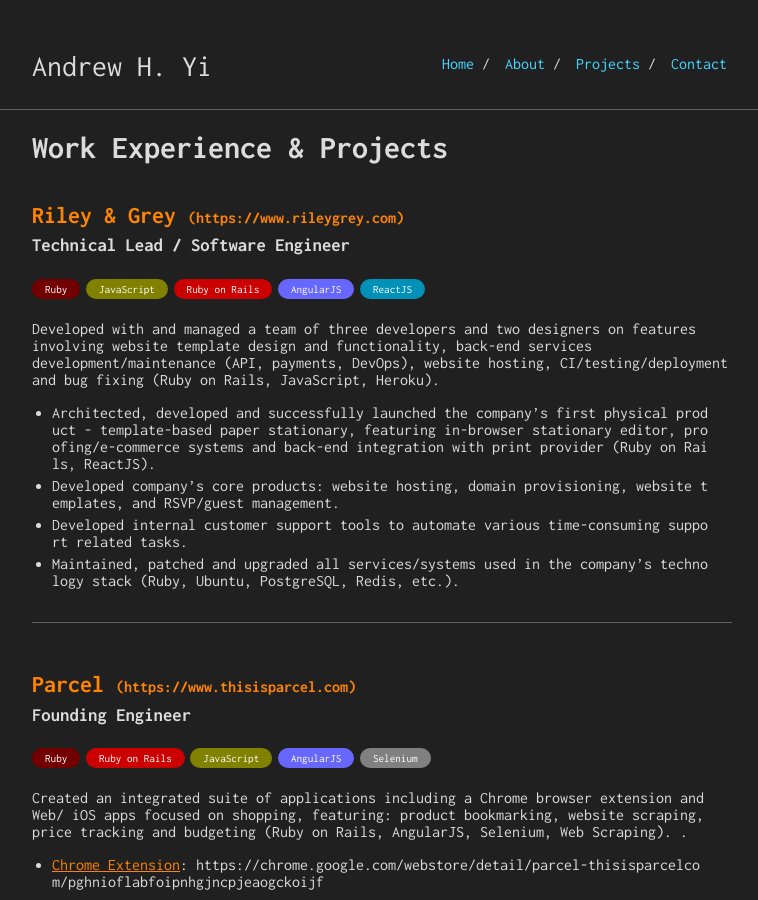
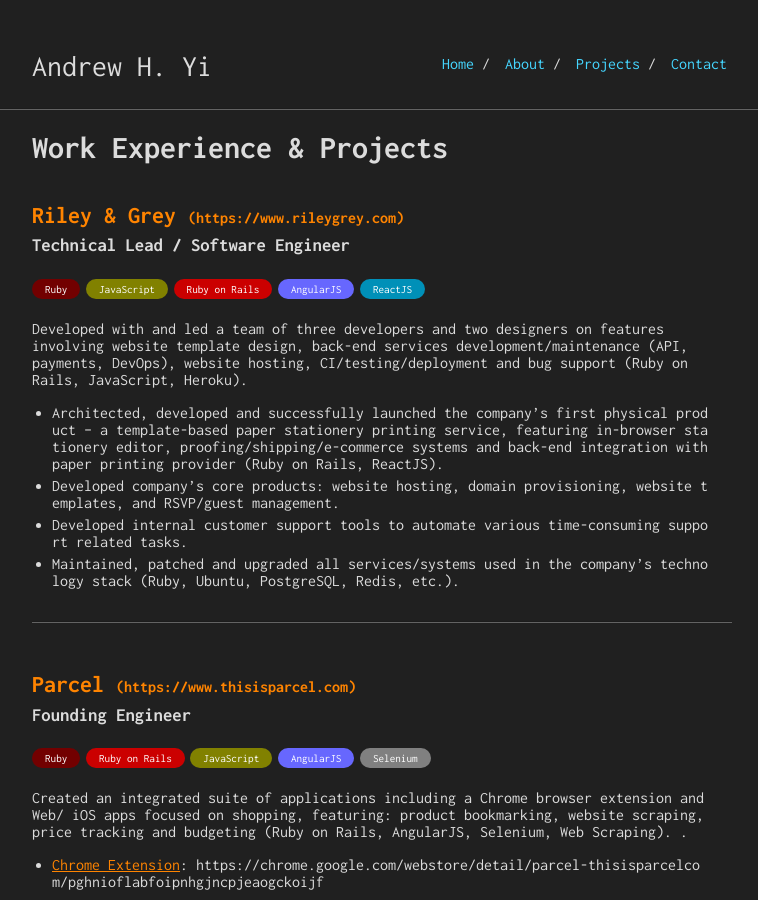
Before and after one commit to AndrewHYi/andrewhyi.github.io, a Jekyll site: the page built from projects.md, in a window 1280 px wide and 900 px high. Shown: the whole window, without its empty margins (258-1016 px from the left). Built offline with Jekyll 4.4.1, drawn with Linux system fonts in a browser that asks for light colours.

Commit message:
Fix typos, ben suggest

```diff
--- a/_data/projects.yml
+++ b/_data/projects.yml
@@ -1,11 +1,9 @@
 - name: Riley & Grey
   link: https://www.rileygrey.com
   position: Technical Lead / Software Engineer
-  description: "Developed with and managed a team of three developers and two designers on features involving website template design and functionality,
-back-end services development/maintenance (API, payments, DevOps), website hosting, CI/testing/deployment and bug fixing (Ruby on Rails,
-JavaScript, Heroku)."
+  description: "Developed with and led a team of three developers and two designers on features involving website template design, back-end services development/maintenance (API, payments, DevOps), website hosting, CI/testing/deployment and bug support (Ruby on Rails, JavaScript, Heroku)."
   bullets:
-    - description: "Architected, developed and successfully launched the company’s first physical product - template-based paper stationary, featuring in-browser stationary editor, proofing/e-commerce systems and back-end integration with print provider (Ruby on Rails, ReactJS)."
+    - description: "Architected, developed and successfully launched the company’s first physical product – a template-based paper stationery printing service, featuring in-browser stationery editor, proofing/shipping/e-commerce systems and back-end integration with paper printing provider (Ruby on Rails, ReactJS)."
     - description: "Developed company’s core products: website hosting, domain provisioning, website templates, and RSVP/guest management."
     - description: "Developed internal customer support tools to automate various time-consuming support related tasks."
     - description: "Maintained, patched and upgraded all services/systems used in the company’s technology stack (Ruby, Ubuntu, PostgreSQL, Redis, etc.)."
```
Also changed, not shown: 1 other file.
